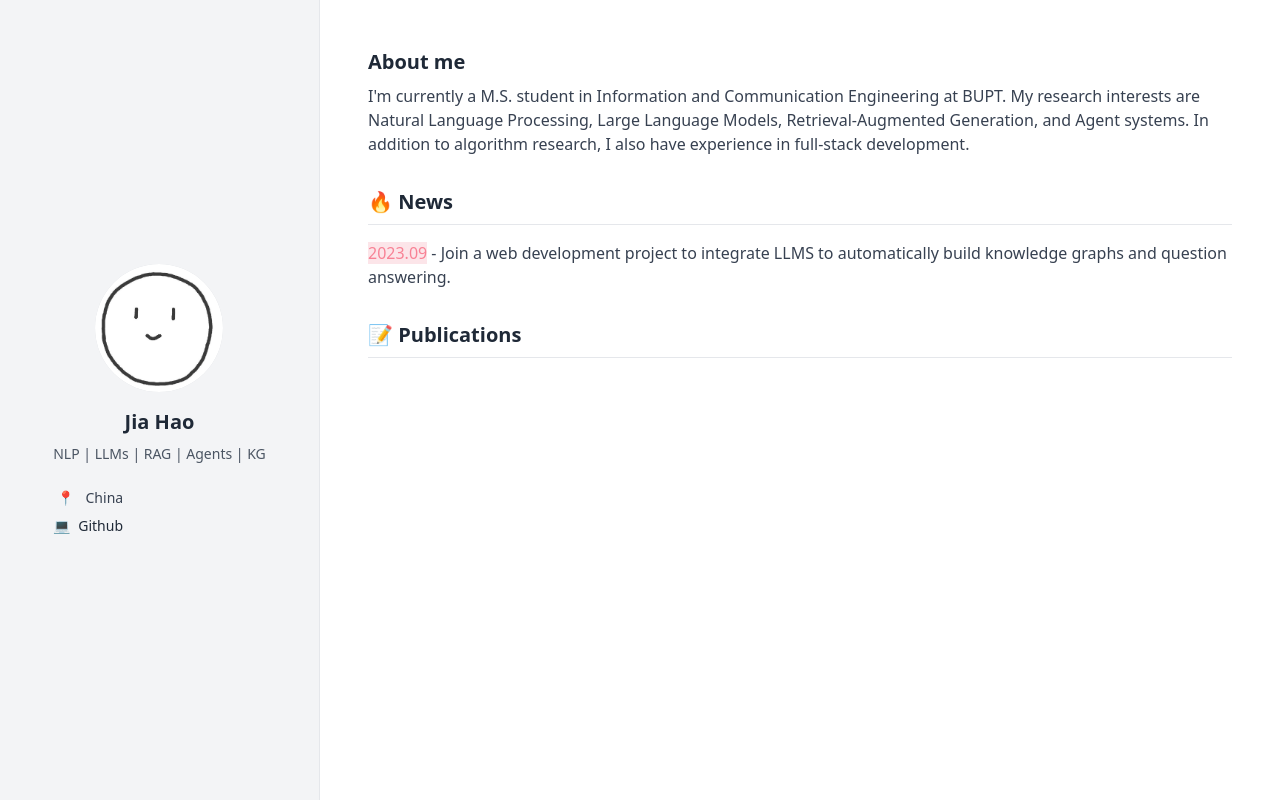
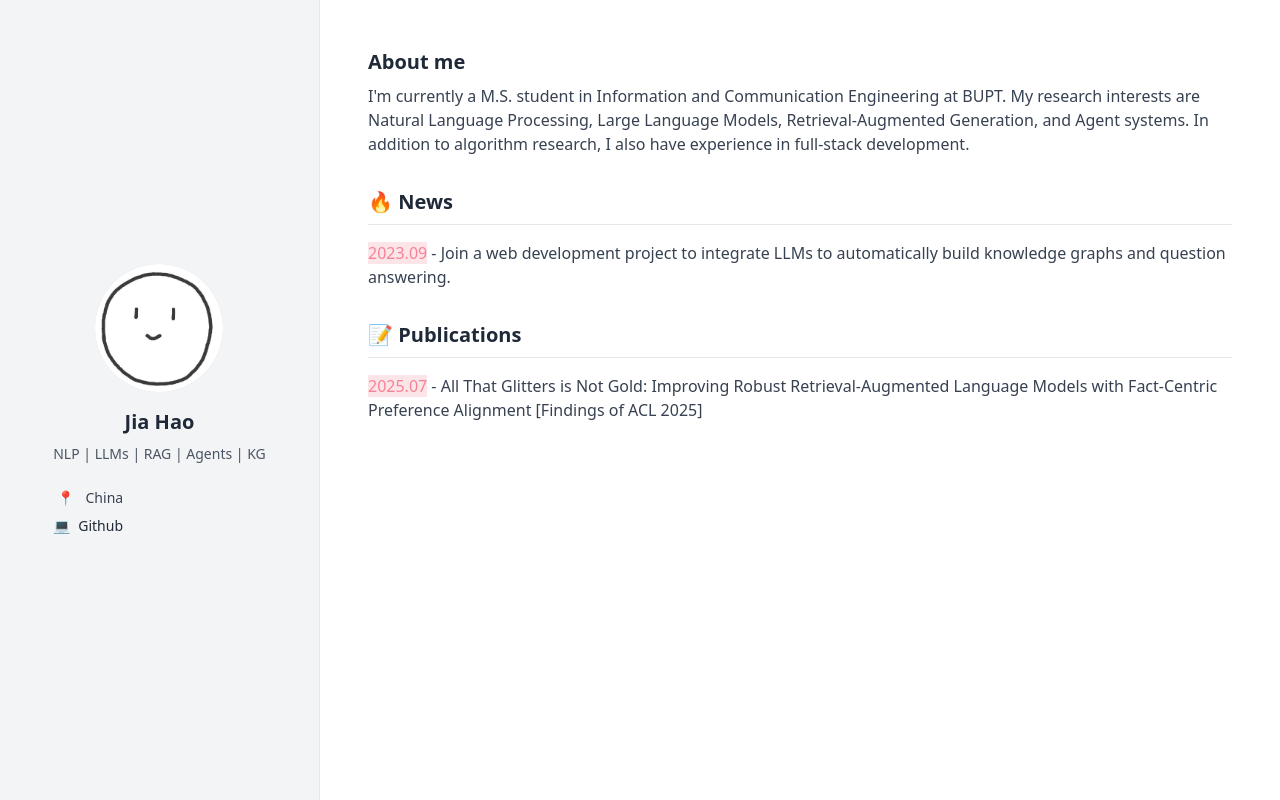
Before and after one commit to haojia-hj/haojia-hj.github.io, a plain HTML site: page index.html in a window 1280 px wide. Drawn offline with nearby package versions, Linux system fonts and the light colour scheme.

Commit message:
Update index.html

```diff
--- a/index.html
+++ b/index.html
@@ -47,14 +47,14 @@
       <h1 class="text-xl font-bold mt-8 mb-2">🔥 News</h1>
       <hr />
       <ul>
-        <li class="text-gray-700 mt-4"><span style="background-color: rgb(252, 229, 233);color: rgb(248, 130, 149)">2023.09</span>  - Join a web development project to integrate LLMS to automatically build knowledge graphs and question answering.</li>
+        <li class="text-gray-700 mt-4"><span style="background-color: rgb(252, 229, 233);color: rgb(248, 130, 149)">2023.09</span>  - Join a web development project to integrate LLMs to automatically build knowledge graphs and question answering.</li>
       </ul>
 
       <h1 class="text-xl font-bold mt-8 mb-2">📝 Publications</h1>
       <hr />
       <p class="text-gray-700 mt-4">
         <ul>
-            <li class="text-gray-700 mt-4"></li>
+            <li class="text-gray-700 mt-4"><span style="background-color: rgb(252, 229, 233);color: rgb(248, 130, 149)">2025.07</span>  - All That Glitters is Not Gold: Improving Robust Retrieval-Augmented Language Models with Fact-Centric Preference Alignment  [Findings of ACL 2025]</li>
         </ul>
       </p>
     </main>
```
